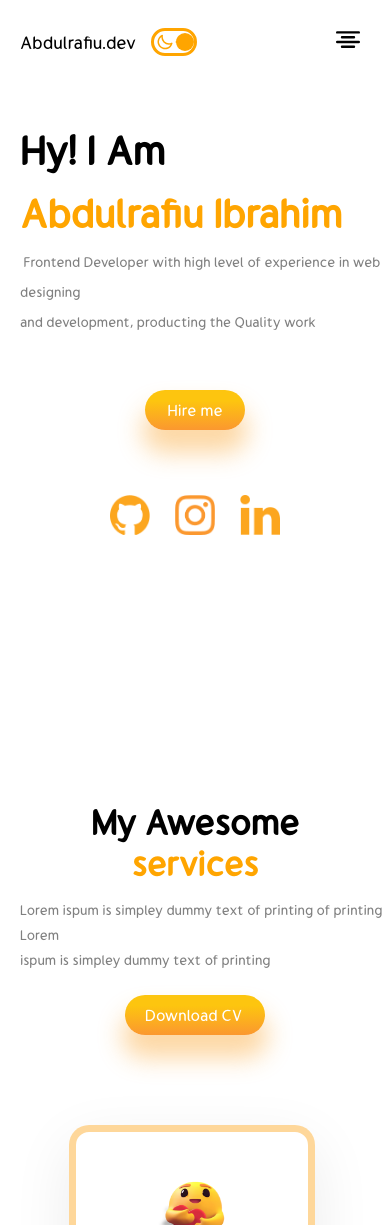
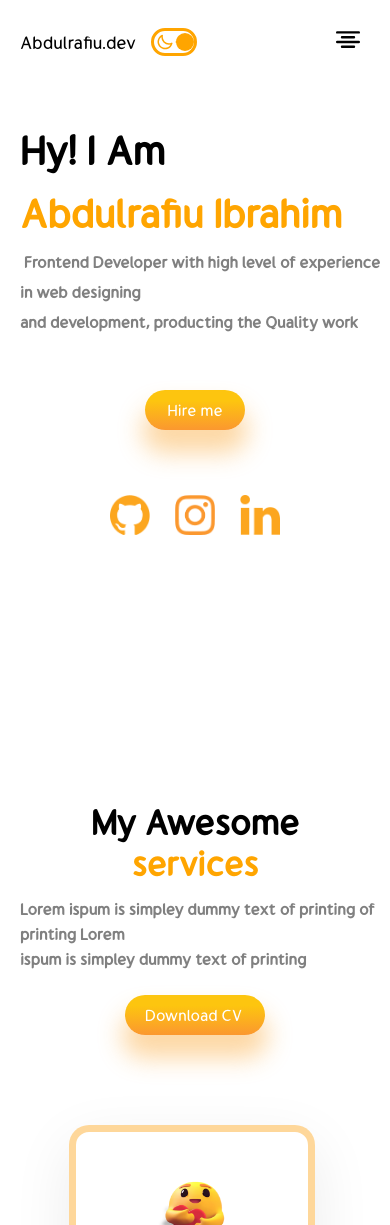
Before and after one commit to Abdulrafiudev/portfolio, a React (Vite) app: page / in a window 390 px wide. Shown: the top 1225 px of the page. Built offline with nearby package versions, Linux system fonts and the light colour scheme.

Commit message:
changing font

```diff
--- a/src/components/Header/Header.css
+++ b/src/components/Header/Header.css
@@ -129,6 +129,8 @@ ul li:hover{
     flex-direction: column;
     color: black;
     align-items: center;
+    transition: right 1s;
+
 
 
 
@@ -137,6 +139,7 @@ ul li:hover{
   .smaller_screen{
     right: 0;
     left: 0;
+    transition:  0.5s;
 
   }
   ul{
--- a/src/components/Intro/intro.css
+++ b/src/components/Intro/intro.css
@@ -138,4 +138,8 @@
   .right_intro{
     display: none;
   }
+  .little_note{
+    font-weight: bold;
+    font-size: 16px;
+  }
 }
--- a/src/components/service_section/service.css
+++ b/src/components/service_section/service.css
@@ -97,5 +97,7 @@
   .service_ipsum{
     text-align: start;
     margin-left: 20px;
+    font-weight: bold;
+    font-size: 16px;
   }
 }
```
